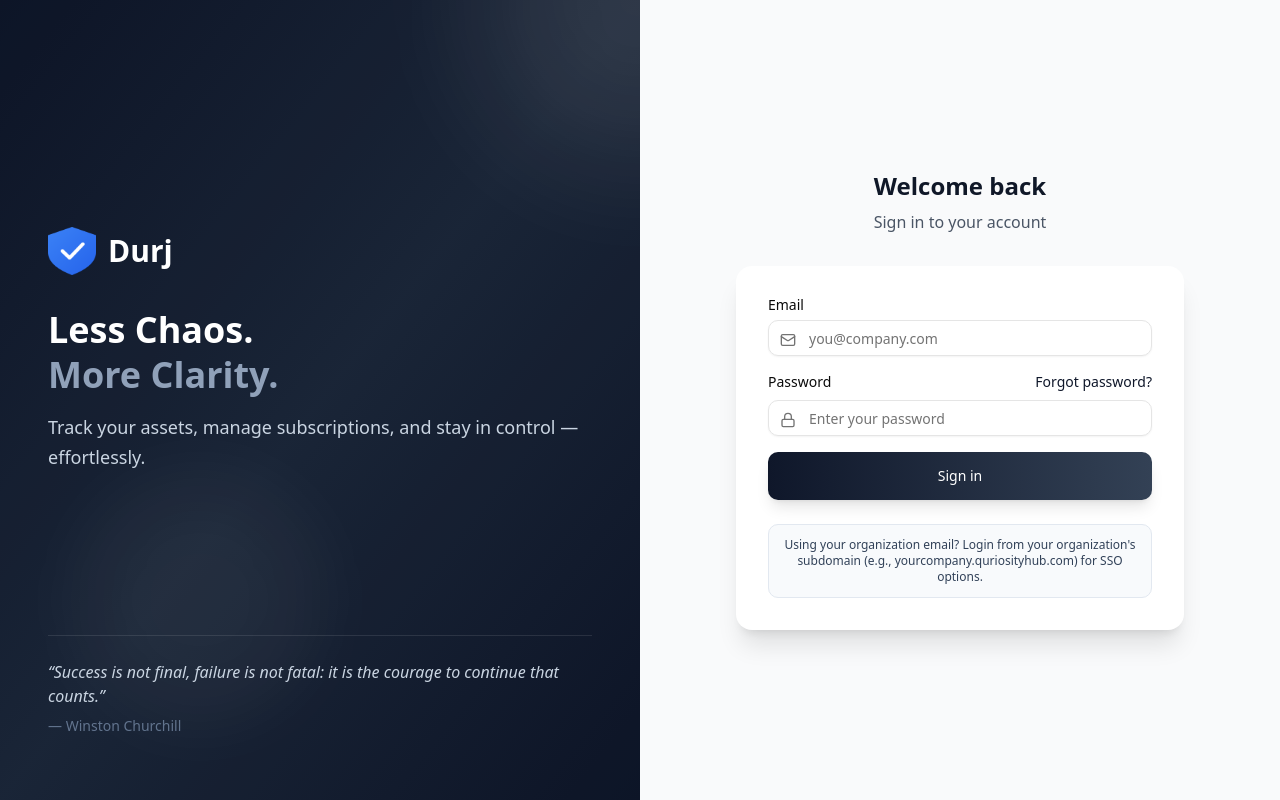
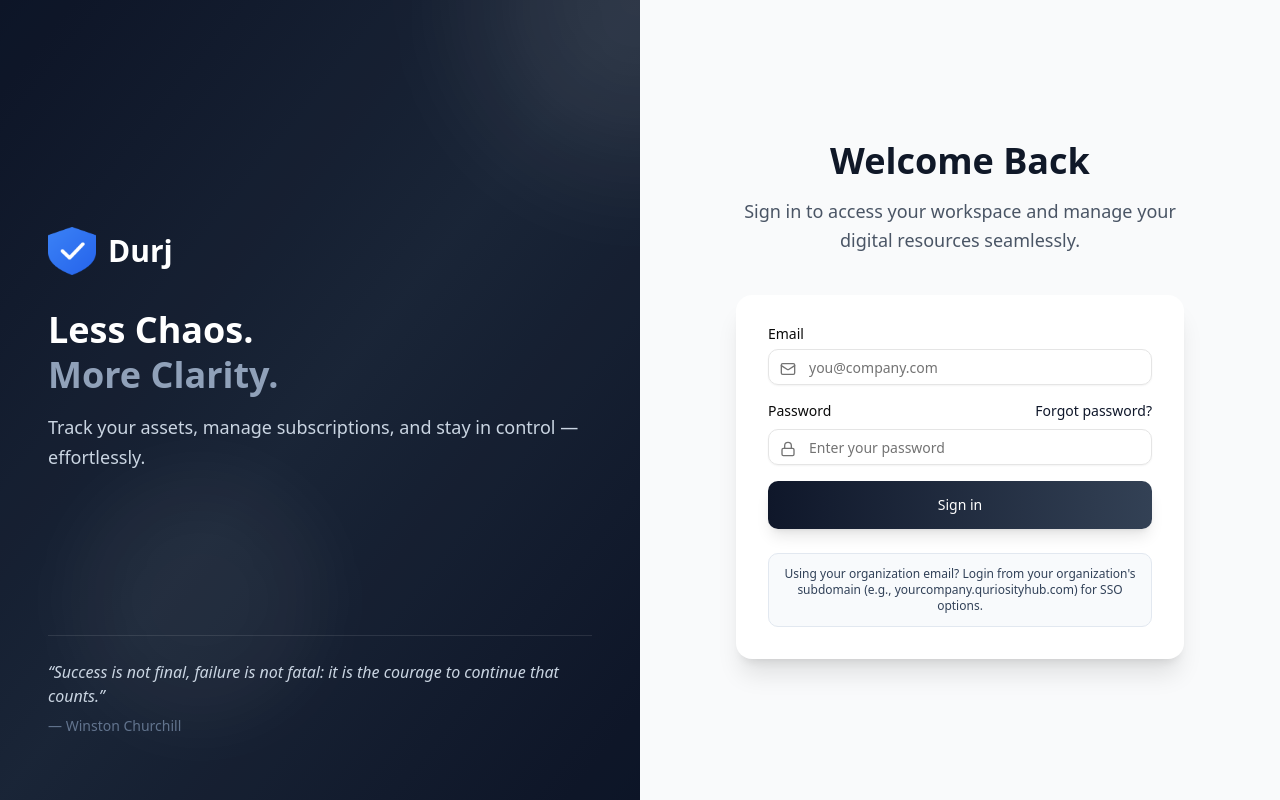
Before and after one commit to mohammedrameesp/smepp, a Next.js app: page /login in a window 1280 px wide. Built offline with nearby package versions, Linux system fonts and the light colour scheme; no server answers.

Commit message:
feat: apply large typography to all login pages
Consistent "Welcome Back" heading (4xl) and subtitle across all login
pages, not just SSO-only pages.

Co-Authored-By: Claude Opus 4.5 <noreply@anthropic.com>

```diff
--- a/src/app/login/page.tsx
+++ b/src/app/login/page.tsx
@@ -343,16 +343,14 @@ function LoginForm() {
             </p>
           </div>
 
-          <div className={`w-full ${showAnyOAuth && !showCredentials ? 'max-w-lg' : ''}`}>
-            {/* Welcome Section - Larger when SSO only */}
-            <div className={`text-center ${showAnyOAuth && !showCredentials ? 'mb-10' : 'mb-8'}`}>
-              <h2 className={`font-bold text-gray-900 dark:text-white ${showAnyOAuth && !showCredentials ? 'text-4xl mb-4' : 'text-2xl'}`}>
-                {showAnyOAuth && !showCredentials ? 'Welcome Back' : welcomeTitle}
+          <div className="w-full max-w-lg">
+            {/* Welcome Section - Always large typography */}
+            <div className="text-center mb-10">
+              <h2 className="font-bold text-gray-900 dark:text-white text-4xl mb-4">
+                Welcome Back
               </h2>
-              <p className={`text-gray-600 dark:text-gray-400 ${showAnyOAuth && !showCredentials ? 'text-lg leading-relaxed' : 'mt-2'}`}>
-                {showAnyOAuth && !showCredentials
-                  ? 'Sign in to access your workspace and manage your digital resources seamlessly.'
-                  : welcomeSubtitle}
+              <p className="text-gray-600 dark:text-gray-400 text-lg leading-relaxed">
+                Sign in to access your workspace and manage your digital resources seamlessly.
               </p>
             </div>
 
```
